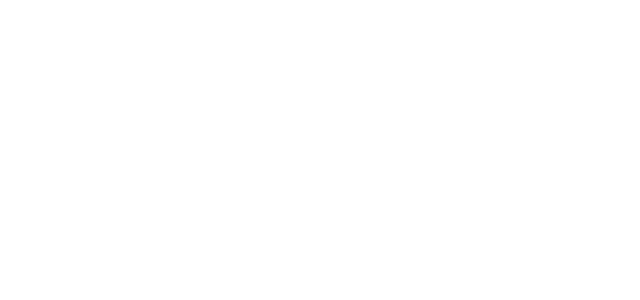
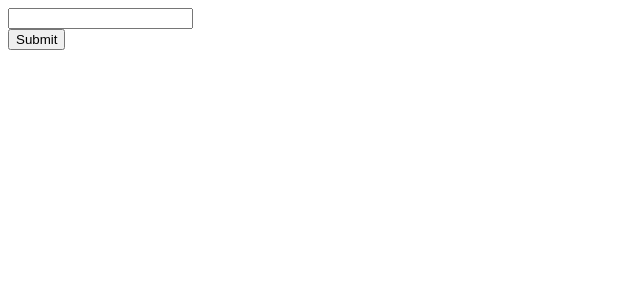
Before and after one commit to kevngn6695/Template_v1, a React (Create React App) app in the folder client/: page /admin in a window 1280 px wide. Shown: the top 300 px of the page, without its empty margins (0-640 px from the left). Built offline with nearby package versions, Linux system fonts and the light colour scheme.

Commit message:
Update: Frontend Commit

```diff
--- a/client/package.json
+++ b/client/package.json
@@ -13,6 +13,7 @@
     "@types/react-dom": "^19.0.0",
     "react": "^19.2.8",
     "react-dom": "^19.2.8",
+    "react-router-dom": "^7.18.2",
     "react-scripts": "5.0.1",
     "typescript": "^4.4.2",
     "web-vitals": "^2.1.0"
--- a/client/src/App.tsx
+++ b/client/src/App.tsx
@@ -1,7 +1,23 @@
-import React from "react";
+import React, { Suspense, lazy } from "react";
+
+import { BrowserRouter as Router, Route, Routes } from "react-router-dom";
+
+const Home = lazy(() => import("./pages/Home"));
+const Admin = lazy(() => import("./pages/Admin"));
 
 function App() {
-  return <div className="App"></div>;
+  return (
+    <Router>
+      <div className="App">
+        <Suspense fallback={<div>Loading...</div>}>
+          <Routes>
+            <Route path="/" element={<Home />} />
+            <Route path="/admin" element={<Admin />} />
+          </Routes>
+        </Suspense>
+      </div>
+    </Router>
+  );
 }
 
 export default React.memo(App);
--- a/client/src/components/common/Button.tsx
+++ b/client/src/components/common/Button.tsx
@@ -1,7 +1,13 @@
 import React from "react";
 
-function Button() {
-  return <button></button>;
+import { ButtonProps } from "../../types/index.types";
+
+function Button({ className, children, type, onClick }: ButtonProps) {
+  return (
+    <button className={className} type={type} onClick={onClick}>
+      {!children ? "Button" : children}
+    </button>
+  );
 }
 
 export default React.memo(Button);
--- a/client/src/components/common/Form.tsx
+++ b/client/src/components/common/Form.tsx
@@ -1,7 +1,29 @@
 import React from "react";
 
-function Form() {
-  return <></>;
+import { FormProps } from "../../types/index.types";
+
+function Form({
+  children,
+  className,
+  action,
+  autoComplete,
+  name,
+  onSubmit,
+}: FormProps) {
+  return (
+    <form
+      className={className}
+      action={action}
+      autoComplete={autoComplete}
+      name={name}
+      onSubmit={(e) => {
+        e.preventDefault();
+        onSubmit();
+      }}
+    >
+      {children}
+    </form>
+  );
 }
 
 export default React.memo(Form);
--- a/client/src/pages/Admin.tsx
+++ b/client/src/pages/Admin.tsx
@@ -2,10 +2,21 @@
 
 import Dashboard from "../components/advanced/Dashboard";
 import Input from "../components/common/Input";
+import Form from "../components/common/Form";
+import Button from "../components/common/Button";
 
 function Admin() {
   return (
     <Dashboard className="admin-dashboard">
+      <Form
+        className="admin-form"
+        action=""
+        autoComplete="off"
+        name="admin-form"
+        onSubmit={function (): void {
+          throw new Error("Function not implemented.");
+        }}
+      >
         <Input
           className="admin-input"
           value={""}
@@ -16,6 +27,16 @@
             throw new Error("Function not implemented.");
           }}
         />
+      </Form>
+      <Button
+        className="admin-button"
+        type="submit"
+        onClick={function (): void {
+          throw new Error("Function not implemented.");
+        }}
+      >
+        Submit
+      </Button>
     </Dashboard>
   );
 }
```
Also changed, not shown: client/src/components/common/Loading.tsx (added, +9 -0 lines), client/src/tests/Button.tests.ts (added, +1 -0 lines), client/src/types/index.types.ts (+10 -0 lines), client/src/assets/components/common/Label.sass (added), client/src/assets/components/common/Loading.sass (added), 1 other file (tests, documents, lock files or other folders). Lines whose indentation alone changed are shown as unchanged.
